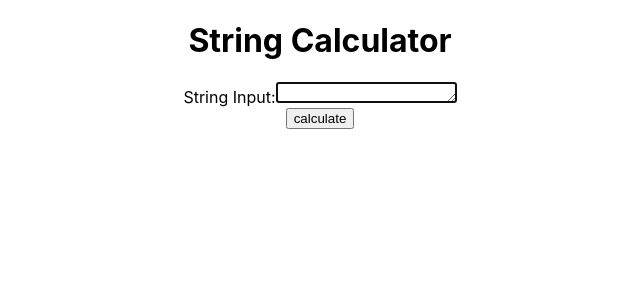
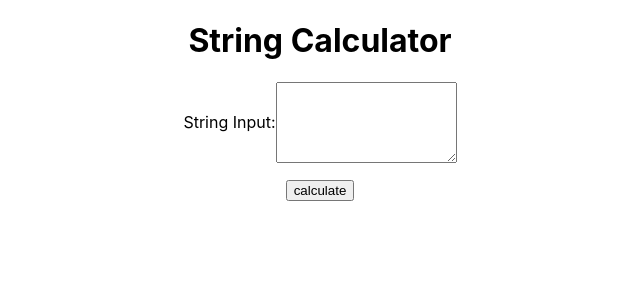
Before and after one commit to SeanPhilippi/react-calc, a React (Create React App) app: page / in a window 1280 px wide. Shown: the top 300 px of the page, without its empty margins (320-960 px from the left). Built offline with nearby package versions, Linux system fonts and the light colour scheme.

Commit message:
calculator accepts newline as alt delimiter

```diff
--- a/src/App.css
+++ b/src/App.css
@@ -1,3 +1,18 @@
 .App {
   text-align: center;
 }
+
+input:focus,
+select:focus,
+textarea:focus,
+button:focus {
+  outline: none;
+}
+
+.string-input {
+  display: flex;
+  flex-direction: row;
+  justify-content: center;
+  align-items: center;
+  margin-bottom: 1rem;
+}
--- a/src/App.js
+++ b/src/App.js
@@ -4,7 +4,7 @@ import './App.css';
 
 class App extends PureComponent {
   state = {
-    inputString: ''
+    inputString: '',
   };
 
   handleOnChange = ({ target: { name, value } }) => {
@@ -13,8 +13,8 @@ class App extends PureComponent {
 
   handleSubmit = e => {
     e.preventDefault();
-    const { inputString } = this.state;
-    let result = calculate(inputString);
+    const { inputString, altDelimiter } = this.state;
+    let result = calculate(inputString, altDelimiter);
     this.setState({ result });
   };
 
@@ -38,7 +38,7 @@ class App extends PureComponent {
                 String Input:
               </label>
               <textarea
-                rows="1"
+                rows="5"
                 columns="50"
                 autoFocus
                 autoComplete="off"
--- a/src/utilities/calculate.js
+++ b/src/utilities/calculate.js
@@ -1,7 +1,12 @@
 import getNum from './getNum';
 
 const calculate = inputString => {
-  const values = inputString.split(',');
+  let values;
+  const delimiters = [',', '\n'];
+  delimiters.forEach(delimiter => {
+    values = inputString.split(delimiter).join(',')
+      .split(',');
+  });
   const nums = values.map(getNum);
   return nums.reduce((ac, cv) => ac + cv);
 };
```
Also changed, not shown: instructions.txt, 1 other file (tests, documents, lock files or other folders).
